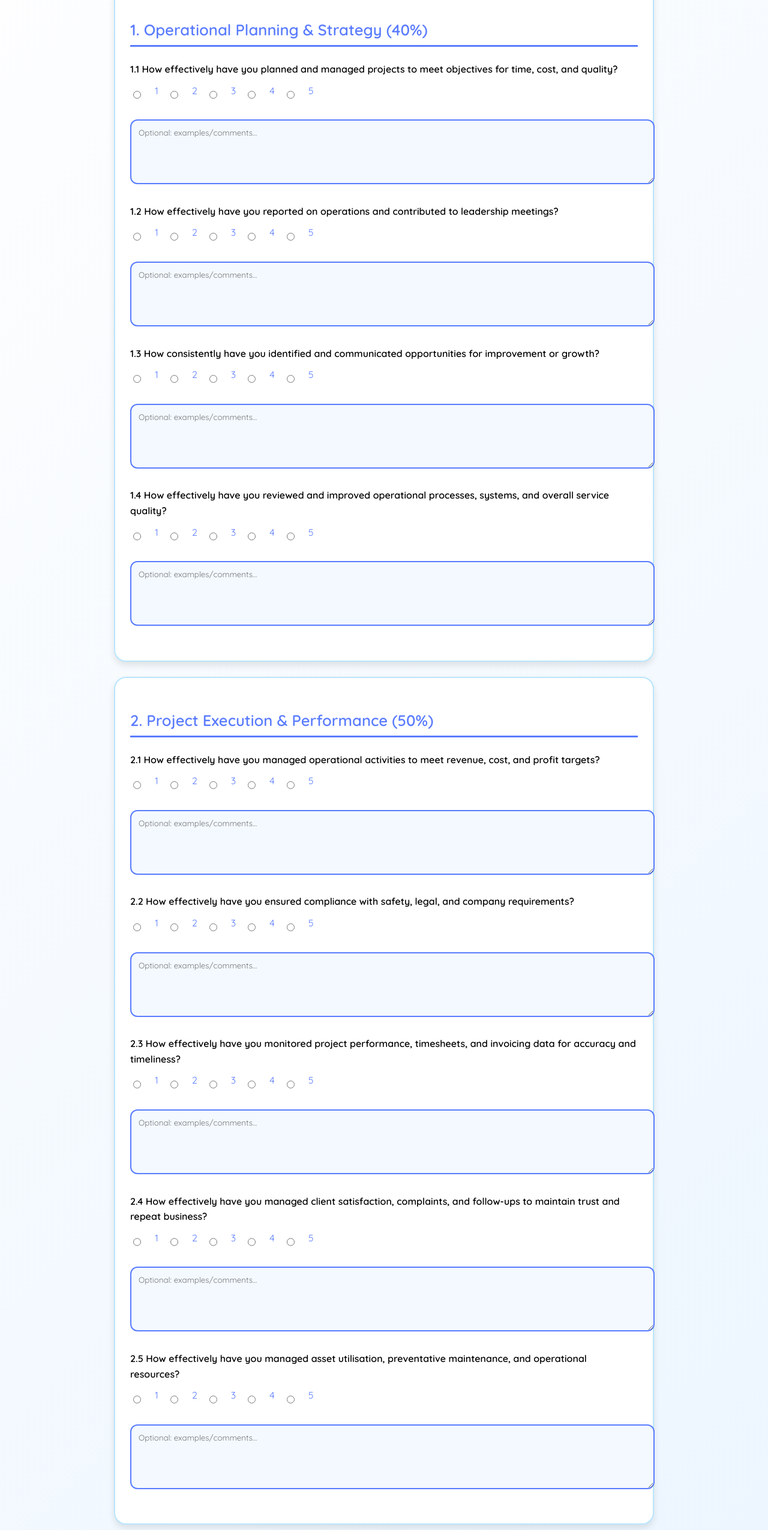
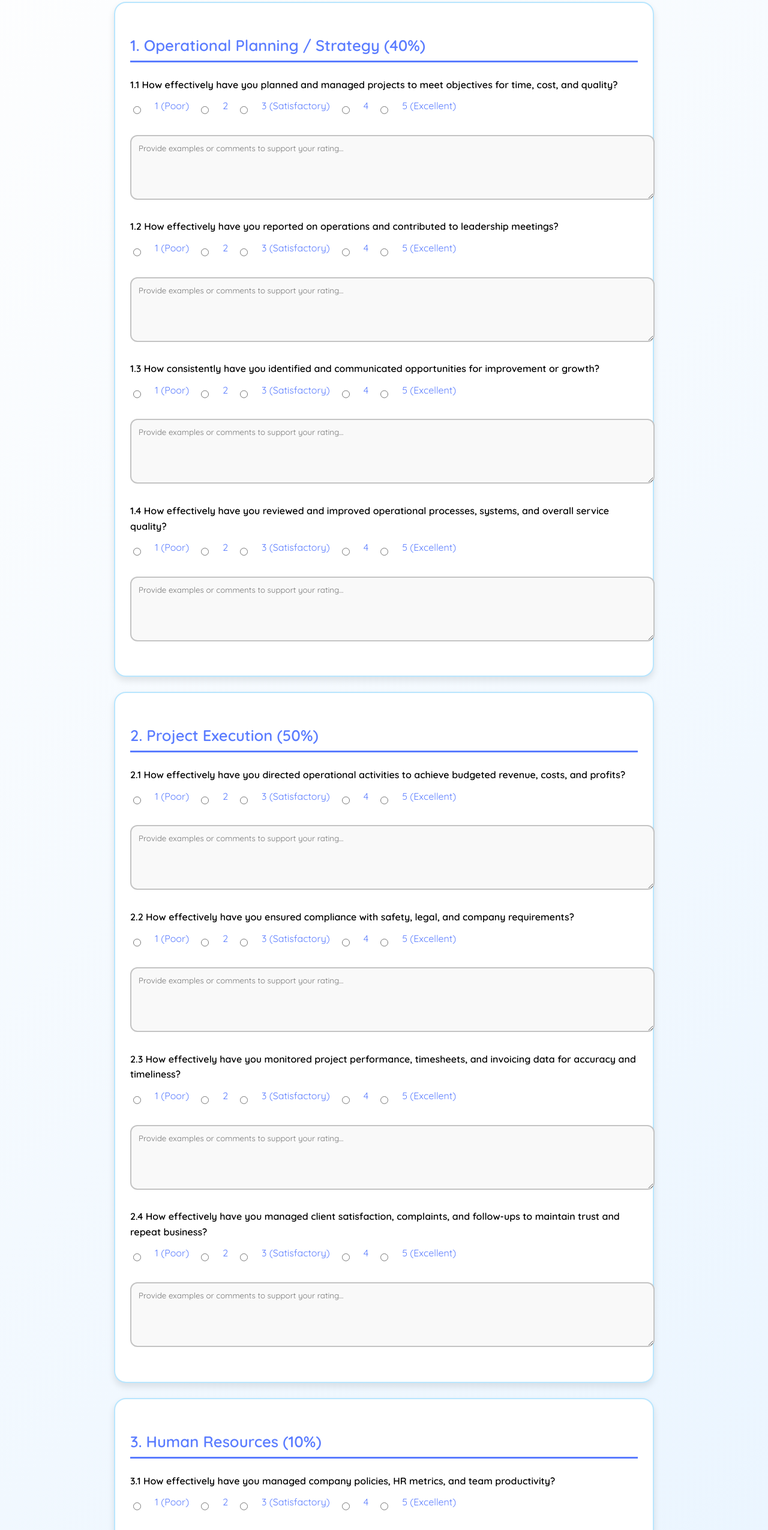
Before and after one commit to LeadingGroupVIC/OperationManagerLCS, a plain HTML site: page index.html in a window 1280 px wide. Shown: the part 240-2790 px from the top of the page at 60% size. Drawn offline with Linux system fonts and the light colour scheme.

Commit message:
Add files via upload

```diff
--- a/index.html
+++ b/index.html
@@ -15,212 +15,250 @@ body {
         background: linear-gradient(135deg, #fefefe 0%, #e6f3ff 100%);
         animation: fadeIn 1s ease-in;
     }
-@keyframes fadeIn {0% {opacity:0;} 100% {opacity:1;}}
-h1 {text-align:center; color:#000; font-size:2.2em; margin-bottom:20px;}
-h2 {color:#5a7cff; margin-top:25px; font-size:1.6em; border-bottom:3px solid #5a7cff; padding-bottom:5px;}
-section {background:#ffffff; padding:25px; margin-bottom:25px; border-radius:20px; box-shadow:0 6px 12px rgba(0,0,0,0.1); border:2px solid #b9e6fe;}
-.question {margin:25px 0;}
-.question label {display:block; font-weight:600; color:#000; margin-bottom:10px;}
-.radio-group {margin-bottom:15px; display:flex; gap:15px; flex-wrap:wrap;}
-.radio-group input[type="radio"] {accent-color:#5a7cff; margin-right:8px;}
-.radio-group label {color:#5a7cff; font-weight:normal;}
+    @keyframes fadeIn {
+        0% { opacity: 0; }
+        100% { opacity: 1; }
+    }
+    h1 {
+        text-align: center;
+        color: #000000;
+        font-size: 2.2em;
+        margin-bottom: 20px;
+        text-shadow: 1px 1px 2px rgba(0, 0, 0, 0.1);
+    }
+    h2 {
+        color: #5a7cff;
+        margin-top: 25px;
+        font-size: 1.6em;
+        border-bottom: 3px solid #5a7cff;
+        padding-bottom: 5px;
+    }
+    section {
+        background: #ffffff;
+        padding: 25px;
+        margin-bottom: 25px;
+        border-radius: 20px;
+        box-shadow: 0 6px 12px rgba(0, 0, 0, 0.1);
+        border: 2px solid #b9e6fe;
+    }
+    .question {
+        margin: 25px 0;
+    }
+    .question label {
+        display: block;
+        font-weight: 600;
+        color: #000000;
+        margin-bottom: 10px;
+    }
+    .radio-group {
+        margin-bottom: 15px;
+        display: flex;
+        gap: 15px;
+        flex-wrap: wrap;
+    }
+    .radio-group input[type="radio"] {
+        accent-color: #5a7cff;
+        margin-right: 8px;
+    }
+    .radio-group label {
+        color: #5a7cff;
+        font-weight: normal;
+    }
     input[type="email"], textarea {
-    width:100%;
-    margin-top:10px;
-    padding:12px;
-    border:2px solid #5a7cff;
-    border-radius:12px;
-    background-color:#f3f9ff;
-    font-family:'Quicksand', sans-serif;
+        width: 100%;
+        margin-top: 10px;
+        padding: 12px;
+        border: 2px solid #c4c4c4;
+        border-radius: 12px;
+        background-color: #f9f9f9;
+        font-family: 'Quicksand', sans-serif;
     }
-input[type="email"] {height:40px;}
-textarea {height:80px; resize:vertical;}
-input[type="email"]:focus, textarea:focus {outline:none; border-color:#5a7cff; box-shadow:0 0 4px rgba(90,124,255,0.3);}
+    input[type="email"] {
+        height: 40px;
+    }
+    textarea {
+        height: 80px;
+        resize: vertical;
+    }
+    input[type="email"]:focus, textarea:focus {
+        outline: none;
+        border-color: #5a7cff;
+    }
     button {
-    display:block; margin:30px auto; padding:14px 35px;
-    background: linear-gradient(45deg, #5a7cff, #3366cc);
-    color:#ffffff; border:none; border-radius:30px; font-size:1.2em; cursor:pointer;
+        display: block;
+        margin: 30px auto;
+        padding: 14px 35px;
+        background: linear-gradient(45deg, #5a7cff, #3d5bcc);
+        color: #ffffff;
+        border: none;
+        border-radius: 30px;
+        font-size: 1.2em;
+        cursor: pointer;
         transition: transform 0.2s ease, background 0.3s ease;
     }
-button:hover {background:linear-gradient(45deg,#3366cc,#1a4d99); transform:scale(1.05);}
-@media(max-width:600px){body{padding:15px;} h1{font-size:1.8em;} h2{font-size:1.4em;} section{padding:15px;} button{padding:12px 25px; font-size:1em;}}
+    button:hover {
+        background: linear-gradient(45deg, #4364e8, #2c3ab7);
+        transform: scale(1.05);
+    }
+    @media (max-width: 600px) {
+        body { padding: 15px; }
+        h1 { font-size: 1.8em; }
+        h2 { font-size: 1.4em; }
+        section { padding: 15px; }
+        button { padding: 12px 25px; font-size: 1em; }
+    }
 </style>
 </head>
 <body>
 <h1>Operations Manager Self-Assessment Form</h1>
-<p>Please complete this self-assessment to reflect on your performance as an Operations Manager at Leading Civil Solutions. Rate your effectiveness in each area (1 = Poor, 5 = Excellent) and provide examples to support your ratings.</p>
+<p>Please complete this self-assessment to reflect on your performance as an Operations Manager at Leading Civil Solutions. Rate your effectiveness in each area (1 = Poor, 3 = Satisfactory, 5 = Excellent) and provide examples to support your ratings.</p>
 
 <form action="https://formspree.io/f/xblaeokz" method="POST">
 
 <!-- 1. Operational Planning / Strategy -->
 <section>
-<h2>1. Operational Planning & Strategy (40%)</h2>
+<h2>1. Operational Planning / Strategy (40%)</h2>
 
 <div class="question">
 <label>1.1 How effectively have you planned and managed projects to meet objectives for time, cost, and quality?</label>
 <div class="radio-group">
-<input type="radio" name="q1_1" id="q1_1_1" value="1"><label for="q1_1_1">1</label>
+<input type="radio" name="q1_1" id="q1_1_1" value="1"><label for="q1_1_1">1 (Poor)</label>
 <input type="radio" name="q1_1" id="q1_1_2" value="2"><label for="q1_1_2">2</label>
-<input type="radio" name="q1_1" id="q1_1_3" value="3"><label for="q1_1_3">3</label>
+<input type="radio" name="q1_1" id="q1_1_3" value="3"><label for="q1_1_3">3 (Satisfactory)</label>
 <input type="radio" name="q1_1" id="q1_1_4" value="4"><label for="q1_1_4">4</label>
-<input type="radio" name="q1_1" id="q1_1_5" value="5"><label for="q1_1_5">5</label>
+<input type="radio" name="q1_1" id="q1_1_5" value="5"><label for="q1_1_5">5 (Excellent)</label>
 </div>
-<textarea name="q1_1_comments" placeholder="Optional: examples/comments..."></textarea>
+<textarea name="q1_1_comments" placeholder="Provide examples or comments to support your rating..."></textarea>
 </div>
 
 <div class="question">
 <label>1.2 How effectively have you reported on operations and contributed to leadership meetings?</label>
 <div class="radio-group">
-<input type="radio" name="q1_2" id="q1_2_1" value="1"><label for="q1_2_1">1</label>
+<input type="radio" name="q1_2" id="q1_2_1" value="1"><label for="q1_2_1">1 (Poor)</label>
 <input type="radio" name="q1_2" id="q1_2_2" value="2"><label for="q1_2_2">2</label>
-<input type="radio" name="q1_2" id="q1_2_3" value="3"><label for="q1_2_3">3</label>
+<input type="radio" name="q1_2" id="q1_2_3" value="3"><label for="q1_2_3">3 (Satisfactory)</label>
 <input type="radio" name="q1_2" id="q1_2_4" value="4"><label for="q1_2_4">4</label>
-<input type="radio" name="q1_2" id="q1_2_5" value="5"><label for="q1_2_5">5</label>
+<input type="radio" name="q1_2" id="q1_2_5" value="5"><label for="q1_2_5">5 (Excellent)</label>
 </div>
-<textarea name="q1_2_comments" placeholder="Optional: examples/comments..."></textarea>
+<textarea name="q1_2_comments" placeholder="Provide examples or comments to support your rating..."></textarea>
 </div>
 
 <div class="question">
 <label>1.3 How consistently have you identified and communicated opportunities for improvement or growth?</label>
 <div class="radio-group">
-<input type="radio" name="q1_3" id="q1_3_1" value="1"><label for="q1_3_1">1</label>
+<input type="radio" name="q1_3" id="q1_3_1" value="1"><label for="q1_3_1">1 (Poor)</label>
 <input type="radio" name="q1_3" id="q1_3_2" value="2"><label for="q1_3_2">2</label>
-<input type="radio" name="q1_3" id="q1_3_3" value="3"><label for="q1_3_3">3</label>
+<input type="radio" name="q1_3" id="q1_3_3" value="3"><label for="q1_3_3">3 (Satisfactory)</label>
 <input type="radio" name="q1_3" id="q1_3_4" value="4"><label for="q1_3_4">4</label>
-<input type="radio" name="q1_3" id="q1_3_5" value="5"><label for="q1_3_5">5</label>
+<input type="radio" name="q1_3" id="q1_3_5" value="5"><label for="q1_3_5">5 (Excellent)</label>
 </div>
-<textarea name="q1_3_comments" placeholder="Optional: examples/comments..."></textarea>
+<textarea name="q1_3_comments" placeholder="Provide examples or comments to support your rating..."></textarea>
 </div>
 
 <div class="question">
 <label>1.4 How effectively have you reviewed and improved operational processes, systems, and overall service quality?</label>
 <div class="radio-group">
-<input type="radio" name="q1_4" id="q1_4_1" value="1"><label for="q1_4_1">1</label>
+<input type="radio" name="q1_4" id="q1_4_1" value="1"><label for="q1_4_1">1 (Poor)</label>
 <input type="radio" name="q1_4" id="q1_4_2" value="2"><label for="q1_4_2">2</label>
-<input type="radio" name="q1_4" id="q1_4_3" value="3"><label for="q1_4_3">3</label>
+<input type="radio" name="q1_4" id="q1_4_3" value="3"><label for="q1_4_3">3 (Satisfactory)</label>
 <input type="radio" name="q1_4" id="q1_4_4" value="4"><label for="q1_4_4">4</label>
-<input type="radio" name="q1_4" id="q1_4_5" value="5"><label for="q1_4_5">5</label>
+<input type="radio" name="q1_4" id="q1_4_5" value="5"><label for="q1_4_5">5 (Excellent)</label>
 </div>
-<textarea name="q1_4_comments" placeholder="Optional: examples/comments..."></textarea>
+<textarea name="q1_4_comments" placeholder="Provide examples or comments to support your rating..."></textarea>
 </div>
 </section>
 
-<!-- 2. Project Execution / Performance (50%) -->
+<!-- 2. Project Execution -->
 <section>
-<h2>2. Project Execution & Performance (50%)</h2>
+<h2>2. Project Execution (50%)</h2>
 
 <div class="question">
-<label>2.1 How effectively have you managed operational activities to meet revenue, cost, and profit targets?</label>
+<label>2.1 How effectively have you directed operational activities to achieve budgeted revenue, costs, and profits?</label>
 <div class="radio-group">
-<input type="radio" name="q2_1" id="q2_1_1" value="1"><label for="q2_1_1">1</label>
+<input type="radio" name="q2_1" id="q2_1_1" value="1"><label for="q2_1_1">1 (Poor)</label>
 <input type="radio" name="q2_1" id="q2_1_2" value="2"><label for="q2_1_2">2</label>
-<input type="radio" name="q2_1" id="q2_1_3" value="3"><label for="q2_1_3">3</label>
+<input type="radio" name="q2_1" id="q2_1_3" value="3"><label for="q2_1_3">3 (Satisfactory)</label>
 <input type="radio" name="q2_1" id="q2_1_4" value="4"><label for="q2_1_4">4</label>
-<input type="radio" name="q2_1" id="q2_1_5" value="5"><label for="q2_1_5">5</label>
+<input type="radio" name="q2_1" id="q2_1_5" value="5"><label for="q2_1_5">5 (Excellent)</label>
 </div>
-<textarea name="q2_1_comments" placeholder="Optional: examples/comments..."></textarea>
+<textarea name="q2_1_comments" placeholder="Provide examples or comments to support your rating..."></textarea>
 </div>
 
 <div class="question">
 <label>2.2 How effectively have you ensured compliance with safety, legal, and company requirements?</label>
 <div class="radio-group">
-<input type="radio" name="q2_2" id="q2_2_1" value="1"><label for="q2_2_1">1</label>
+<input type="radio" name="q2_2" id="q2_2_1" value="1"><label for="q2_2_1">1 (Poor)</label>
 <input type="radio" name="q2_2" id="q2_2_2" value="2"><label for="q2_2_2">2</label>
-<input type="radio" name="q2_2" id="q2_2_3" value="3"><label for="q2_2_3">3</label>
+<input type="radio" name="q2_2" id="q2_2_3" value="3"><label for="q2_2_3">3 (Satisfactory)</label>
 <input type="radio" name="q2_2" id="q2_2_4" value="4"><label for="q2_2_4">4</label>
-<input type="radio" name="q2_2" id="q2_2_5" value="5"><label for="q2_2_5">5</label>
+<input type="radio" name="q2_2" id="q2_2_5" value="5"><label for="q2_2_5">5 (Excellent)</label>
 </div>
-<textarea name="q2_2_comments" placeholder="Optional: examples/comments..."></textarea>
+<textarea name="q2_2_comments" placeholder="Provide examples or comments to support your rating..."></textarea>
 </div>
 
 <div class="question">
 <label>2.3 How effectively have you monitored project performance, timesheets, and invoicing data for accuracy and timeliness?</label>
 <div class="radio-group">
-<input type="radio" name="q2_3" id="q2_3_1" value="1"><label for="q2_3_1">1</label>
+<input type="radio" name="q2_3" id="q2_3_1" value="1"><label for="q2_3_1">1 (Poor)</label>
 <input type="radio" name="q2_3" id="q2_3_2" value="2"><label for="q2_3_2">2</label>
-<input type="radio" name="q2_3" id="q2_3_3" value="3"><label for="q2_3_3">3</label>
+<input type="radio" name="q2_3" id="q2_3_3" value="3"><label for="q2_3_3">3 (Satisfactory)</label>
 <input type="radio" name="q2_3" id="q2_3_4" value="4"><label for="q2_3_4">4</label>
-<input type="radio" name="q2_3" id="q2_3_5" value="5"><label for="q2_3_5">5</label>
+<input type="radio" name="q2_3" id="q2_3_5" value="5"><label for="q2_3_5">5 (Excellent)</label>
 </div>
-<textarea name="q2_3_comments" placeholder="Optional: examples/comments..."></textarea>
+<textarea name="q2_3_comments" placeholder="Provide examples or comments to support your rating..."></textarea>
 </div>
 
 <div class="question">
 <label>2.4 How effectively have you managed client satisfaction, complaints, and follow-ups to maintain trust and repeat business?</label>
 <div class="radio-group">
-<input type="radio" name="q2_4" id="q2_4_1" value="1"><label for="q2_4_1">1</label>
+<input type="radio" name="q2_4" id="q2_4_1" value="1"><label for="q2_4_1">1 (Poor)</label>
 <input type="radio" name="q2_4" id="q2_4_2" value="2"><label for="q2_4_2">2</label>
-<input type="radio" name="q2_4" id="q2_4_3" value="3"><label for="q2_4_3">3</label>
+<input type="radio" name="q2_4" id="q2_4_3" value="3"><label for="q2_4_3">3 (Satisfactory)</label>
 <input type="radio" name="q2_4" id="q2_4_4" value="4"><label for="q2_4_4">4</label>
-<input type="radio" name="q2_4" id="q2_4_5" value="5"><label for="q2_4_5">5</label>
+<input type="radio" name="q2_4" id="q2_4_5" value="5"><label for="q2_4_5">5 (Excellent)</label>
 </div>
-<textarea name="q2_4_comments" placeholder="Optional: examples/comments..."></textarea>
+<textarea name="q2_4_comments" placeholder="Provide examples or comments to support your rating..."></textarea>
+</div>
+</section>
+
+<!-- 3. Human Resources -->
+<section>
+<h2>3. Human Resources (10%)</h2>
+
+<div class="question">
+<label>3.1 How effectively have you managed company policies, HR metrics, and team productivity?</label>
+<div class="radio-group">
+<input type="radio" name="q3_1" id="q3_1_1" value="1"><label for="q3_1_1">1 (Poor)</label>
+<input type="radio" name="q3_1" id="q3_1_2" value="2"><label for="q3_1_2">2</label>
+<input type="radio" name="q3_1" id="q3_1_3" value="3"><label for="q3_1_3">3 (Satisfactory)</label>
+<input type="radio" name="q3_1" id="q3_1_4" value="4"><label for="q3_1_4">4</label>
+<input type="radio" name="q3_1" id="q3_1_5" value="5"><label for="q3_1_5">5 (Excellent)</label>
+</div>
+<textarea name="q3_1_comments" placeholder="Provide examples or comments to support your rating..."></textarea>
 </div>
 
 <div class="question">
-<label>2.5 How effectively have you managed asset utilisation, preventative maintenance, and operational resources?</label>
+<label>3.2 How effectively have you led, mentored, and developed your team through training, 1-on-1s, and performance reviews?</label>
 <div class="radio-group">
-<input type="radio" name="q2_5" id="q2_5_1" value="1"><label for="q2_5_1">1</label>
-<input type="radio" name="q2_5" id="q2_5_2" value="2"><label for="q2_5_2">2</label>
-<input type="radio" name="q2_5" id="q2_5_3" value="3"><label for="q2_5_3">3</label>
-<input type="radio" name="q2_5" id="q2_5_4" value="4"><label for="q2_5_4">4</label>
-<input type="radio" name="q2_5" id="q2_5_5" value="5"><label for="q2_5_5">5</label>
+<input type="radio" name="q3_2" id="q3_2_1" value="1"><label for="q3_2_1">1 (Poor)</label>
+<input type="radio" name="q3_2" id="q3_2_2" value="2"><label for="q3_2_2">2</label>
+<input type="radio" name="q3_2" id="q3_2_3" value="3"><label for="q3_2_3">3 (Satisfactory)</label>
+<input type="radio" name="q3_2" id="q3_2_4" value="4"><label for="q3_2_4">4</label>
+<input type="radio" name="q3_2" id="q3_2_5" value="5"><label for="q3_2_5">5 (Excellent)</label>
 </div>
-<textarea name="q2_5_comments" placeholder="Optional: examples/comments..."></textarea>
+<textarea name="q3_2_comments" placeholder="Provide examples or comments to support your rating..."></textarea>
 </div>
-
-</section>
-
-<!-- 3. Human Resources (10%) -->
-<section>
-<h2>3. Human Resources & Team Leadership (10%)</h2>
-
-<div class="question">
-<label>3.1 How effectively have you implemented and maintained company policies, procedures, and employee productivity standards?</label>
-<div class="radio-group">
-<input type="radio" name="q3_1" id="q3_1_1" value="1"><label for="q3_1_1">1</label>
-<input type="radio" name="q3_1" id="q3_1_2" value="2"><label for="q3_1_2">2</label>
-<input type="radio" name="q3_1" id="q3_1_3" value="3"><label for="q3_1_3">3</label>
-<input type="radio" name="q3_1" id="q3_1_4" value="4"><label for="q3_1_4">4</label>
-<input type="radio" name="q3_1" id="q3_1_5" value="5"><label for="q3_1_5">5</label>
-</div>
-<textarea name="q3_1_comments" placeholder="Optional: examples/comments..."></textarea>
-</div>
-
-<div class="question">
-<label>3.2 How effectively have you conducted team meetings, performance reviews, and mentoring for employee development?</label>
-<div class="radio-group">
-<input type="radio" name="q3_2" id="q3_2_1" value="1"><label for="q3_2_1">1</label>
-<input type="radio" name="q3_2" id="q3_2_2" value="2"><label for="q3_2_2">2</label>
-<input type="radio" name="q3_2" id="q3_2_3" value="3"><label for="q3_2_3">3</label>
-<input type="radio" name="q3_2" id="q3_2_4" value="4"><label for="q3_2_4">4</label>
-<input type="radio" name="q3_2" id="q3_2_5" value="5"><label for="q3_2_5">5</label>
-</div>
-<textarea name="q3_2_comments" placeholder="Optional: examples/comments..."></textarea>
-</div>
-
-<div class="question">
-<label>3.3 How effectively have you resolved employee grievances and supported professional growth through training and mentoring?</label>
-<div class="radio-group">
-<input type="radio" name="q3_3" id="q3_3_1" value="1"><label for="q3_3_1">1</label>
-<input type="radio" name="q3_3" id="q3_3_2" value="2"><label for="q3_3_2">2</label>
-<input type="radio" name="q3_3" id="q3_3_3" value="3"><label for="q3_3_3">3</label>
-<input type="radio" name="q3_3" id="q3_3_4" value="4"><label for="q3_3_4">4</label>
-<input type="radio" name="q3_3" id="q3_3_5" value="5"><label for="q3_3_5">5</label>
-</div>
-<textarea name="q3_3_comments" placeholder="Optional: examples/comments..."></textarea>
-</div>
-
 </section>
 
 <!-- 4. Additional Comments -->
 <section>
 <h2>4. Additional Comments</h2>
-<textarea name="comments" placeholder="Enter any extra feedback, achievements, or areas for improvement..."></textarea>
+<textarea name="comments" placeholder="Enter your comments here..."></textarea>
 </section>
 
+<!-- Email -->
 <div class="question">
-<label>Your Email :</label>
+<label>Your Email:</label>
 <input type="email" name="_replyto" placeholder="Enter your email...">
 </div>
 
```
Lines whose indentation alone changed are shown as unchanged.
